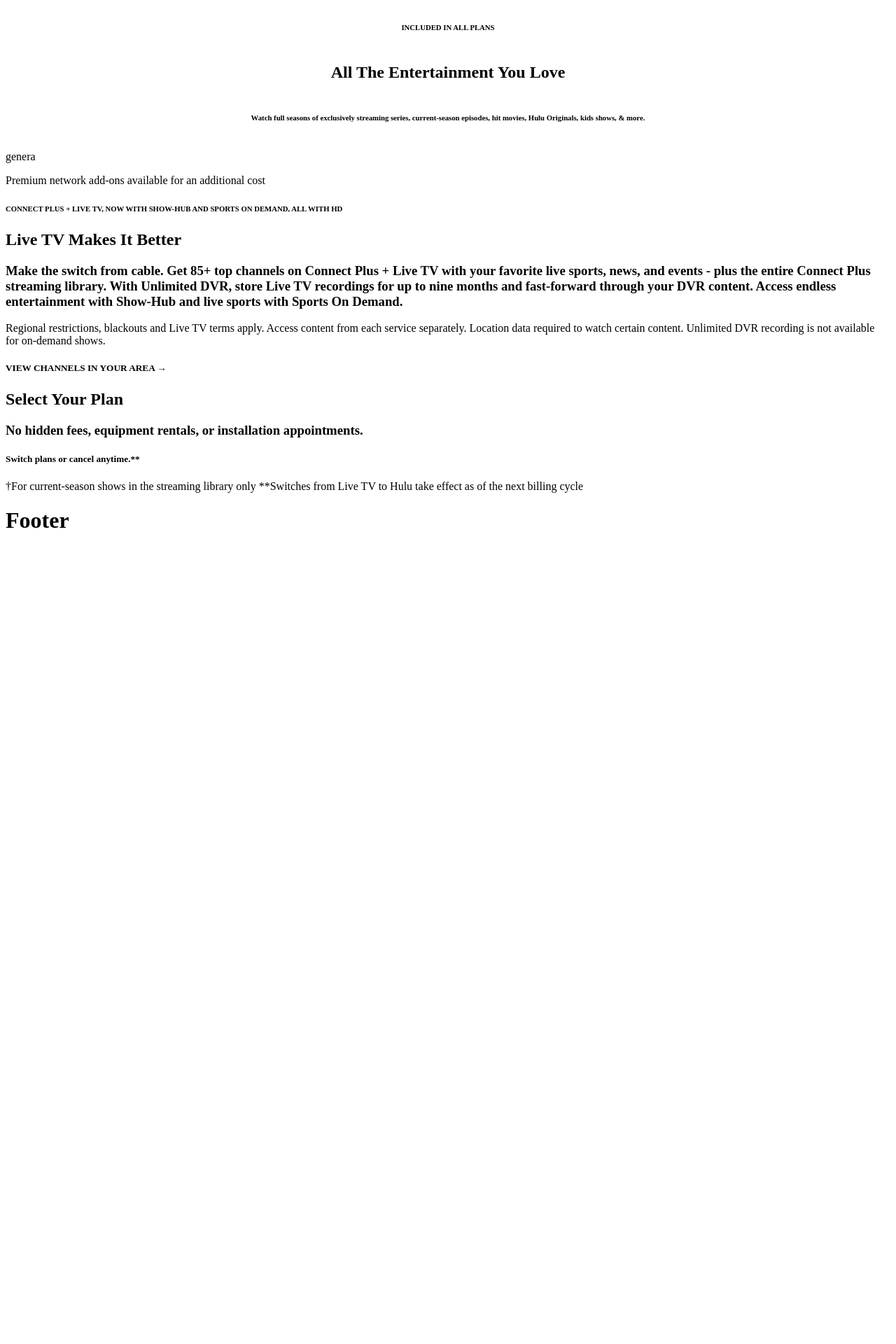
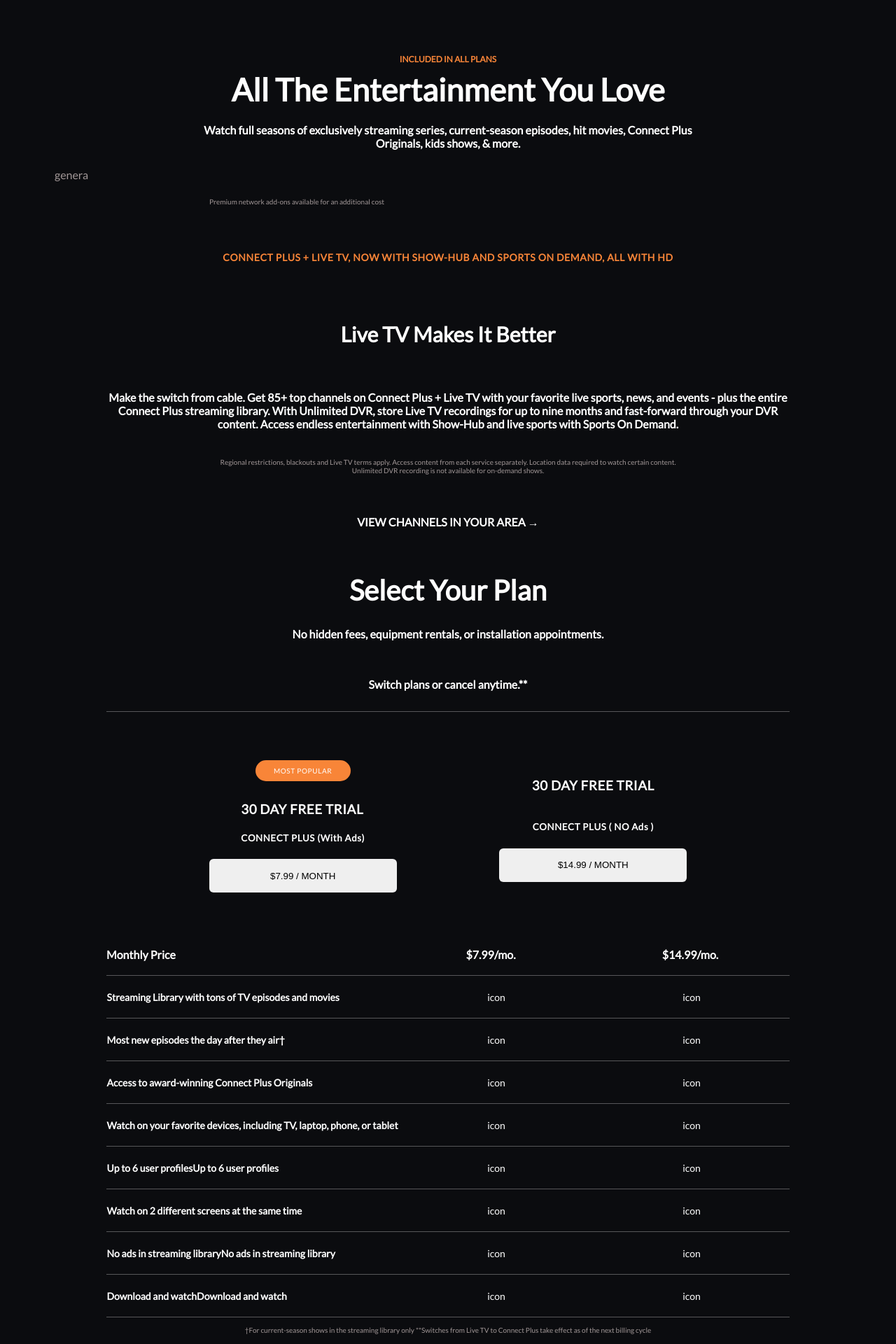
Before and after one commit to Karely3412/react-capstone, a React (Create React App) app: page / in a window 1280 px wide. Shown: the top 1920 px of the page at 70% size. Before the commit the page ends 800 px from the top, so only its background shows below. Built offline with nearby package versions, Linux system fonts and the light colour scheme.

Commit message:
worked on structure & scss files

```diff
--- a/src/components/App.js
+++ b/src/components/App.js
@@ -1,7 +1,9 @@
 import React from "react";
 import { BrowserRouter as Router, Switch, Route } from "react-router-dom";
+// import { FontAwesomeIcon } from "@fortawesome/react-fontawesome";
 
 import "./styles/app.scss";
+// import initIcons from "./styles/icons";
 import About from "./pages/About";
 import Contact from "./pages/Contact";
 import Gallery from "./pages/Gallery";
--- a/src/components/pages/Landing.js
+++ b/src/components/pages/Landing.js
@@ -14,11 +14,11 @@
             </div>
 
             <div className="title-container">
-              <h6>
-                Watch full seasons of <span>exclusively</span> streaming series,
-                current-season episodes, hit movies, Hulu Originals, kids shows,
-                & more.
-              </h6>
+              <h3>
+                Watch full seasons of exclusively streaming series,
+                current-season episodes, hit movies, Connect Plus Originals,
+                kids shows, & more.
+              </h3>
             </div>
           </div>
         </header>
@@ -36,9 +36,7 @@
 
             <div className="content-card">
               <div className="title-container">
-                <p>
-                  <span>genera</span>
-                </p>
+                <p>genera</p>
                 {/* THIS SHOULD BE LAYING ON TOP OF POSTER/IMG */}
               </div>
               {/* we need to get a picutre of each genera and display it with the title & poster w/ a link routing it to the gallery page. */}
@@ -115,24 +113,115 @@
             <div className="context-wrapper4">
               <h5>Switch plans or cancel anytime.**</h5>
             </div>
+
+            <div className="horiz-rule"></div>
           </div>
 
-          {/* <div className="buttons-section">
-            <div className="togg-wrapper">
-              <label class="switch">
-                <input type="checkbox" />
-                <span class="slider round"></span>
-              </label>
+          <div className="buttons-section">
+            <div className="content-column">
+              <div className="text">
+                <p>MOST POPULAR</p>
+              </div>
+              <div className="context-column">
+                <h3>30 DAY FREE TRIAL</h3>
+                <h5>CONNECT PLUS (With Ads)</h5>
+              </div>
+
+              <button>$7.99 / MONTH</button>
             </div>
-          </div> */}
+            <div className="content-column">
+              <h3>30 DAY FREE TRIAL</h3>
+              <h5>CONNECT PLUS ( NO Ads )</h5>
+              <button>$14.99 / MONTH</button>
+            </div>
+          </div>
 
-          {/* <div className="table-content"></div> */}
+          <div className="table-content">
+            <thead>
+              <th>Monthly Price</th>
+              <th>$7.99/mo.</th>
+              <th>$14.99/mo.</th>
+            </thead>
+
+            <div className="horiz-rule"></div>
+
+            <tbody>
+              <tr>
+                <th>Streaming Library with tons of TV episodes and movies</th>
+                <td>icon</td>
+                <td>icon</td>
+              </tr>
+
+              <div className="horiz-rule"></div>
+
+              <tr>
+                <th>Most new episodes the day after they air†</th>
+                <td>icon</td>
+                <td>icon</td>
+              </tr>
+
+              <div className="horiz-rule"></div>
+
+              <tr>
+                <th>Access to award-winning Connect Plus Originals</th>
+                <td>icon</td>
+                <td>icon</td>
+              </tr>
+
+              <div className="horiz-rule"></div>
+
+              <tr>
+                <th>
+                  Watch on your favorite devices, including TV, laptop, phone,
+                  or tablet
+                </th>
+                <td>icon</td>
+                <td>icon</td>
+              </tr>
+
+              <div className="horiz-rule"></div>
+
+              <tr>
+                <th>Up to 6 user profilesUp to 6 user profiles</th>
+                <td>icon</td>
+                <td>icon</td>
+              </tr>
+
+              <div className="horiz-rule"></div>
+
+              <tr>
+                <th>Watch on 2 different screens at the same time</th>
+                <td>icon</td>
+                <td>icon</td>
+              </tr>
+
+              <div className="horiz-rule"></div>
+
+              <tr>
+                <th>No ads in streaming libraryNo ads in streaming library</th>
+                <td>icon</td>
+                <td>icon</td>
+              </tr>
+
+              <div className="horiz-rule"></div>
+
+              <tr>
+                <th>Download and watchDownload and watch</th>
+                <td>icon</td>
+                <td>icon</td>
+              </tr>
+              <div className="horiz-rule"></div>
+            </tbody>
+          </div>
           <div className="sub-context-wrapper">
             <p>
               †For current-season shows in the streaming library only **Switches
-              from Live TV to Hulu take effect as of the next billing cycle
+              from Live TV to Connect Plus take effect as of the next billing
+              cycle
             </p>
           </div>
+
+          <div className="horiz-rule"></div>
 
           <div className="icon-wrapper">
             {/* UP ARROW ICON to take me back to the top & give it pulsing animation*/}
--- a/src/components/styles/common/common.scss
+++ b/src/components/styles/common/common.scss
@@ -1,6 +1,24 @@
-// body {
-// //   font-family: ;
+@import url("https://fonts.googleapis.com/css2?family=Lato&display=swap");
 
-// h6{}
+body {
+  background-color: $off-black;
+  font-family: "Lato", sans-serif;
 
-// }
+  h2 {
+    color: $white;
+  }
+  h3 {
+    color: $white;
+  }
+  h5 {
+    color: $white;
+  }
+
+  h6 {
+    color: $orange;
+  }
+
+  p {
+    color: $grey;
+  }
+}
--- a/src/components/styles/common/mixins.scss
+++ b/src/components/styles/common/mixins.scss
@@ -1,6 +1,37 @@
-@mixin flexCenter {
+@mixin flexCenter($flex-direc, $just-cont, $align-items) {
   display: flex;
-  flex-direction: column;
-  justify-content: center;
-  align-items: center;
+  flex-direction: $flex-direc;
+  justify-content: $just-cont;
+  align-items: $align-items;
 }
+
+@mixin contentSize($height, $width) {
+  height: $height;
+  width: $width;
+}
+
+@mixin borderTop($width, $style, $color) {
+  border-top: $width, $style, $color;
+}
+
+@mixin borderBottom($width, $style, $color) {
+  border-bottom: $width, $style, $color;
+}
+
+@mixin borderRadius($bord-rad) {
+  border-radius: $bord-rad;
+  border: none;
+}
+
+@mixin duoPadMar($padding, $margin) {
+  padding: $padding;
+  margin: $margin;
+}
+
+@mixin fontSize($size) {
+  font-size: $size;
+}
+
+@mixin textAlign($text-align) {
+  text-align: $text-align;
+}
--- a/src/components/styles/common/variables.scss
+++ b/src/components/styles/common/variables.scss
@@ -1,4 +1,5 @@
-$black: black;
-$black: white;
-$black: rgb(162, 152, 152);
-$black: rgb(251, 131, 10);
+$off-black: #0b0c0f;
+$white: white;
+$grey: rgb(162, 152, 152);
+$light-grey: hsla(0, 0%, 78.4%, 0.4);
+$orange: rgb(248, 133, 56);
--- a/src/components/styles/pages/landing.scss
+++ b/src/components/styles/pages/landing.scss
@@ -1,14 +1,35 @@
 .landing-main {
+  @include duoPadMar(70px, 0);
   header {
     .main-title-container {
-      @include flexCenter;
+      @include flexCenter(column, center, center);
       .title-container {
+        h6 {
+          @include flexCenter(column, center, center);
+          @include fontSize(12px);
+          @include contentSize(13px, 156.15px);
+          @include duoPadMar(0, 0);
+        }
       }
 
       .title-wrapper {
+        h2 {
+          @include flexCenter(column, center, center);
+          @include fontSize(45px);
+          @include textAlign(center);
+          @include contentSize(60, 976px);
+          @include duoPadMar(0, 10px);
+        }
       }
 
       .title-container {
+        h3 {
+          @include flexCenter(column, center, center);
+          @include fontSize(16px);
+          @include textAlign(center);
+          @include contentSize(59px, 759px);
+          @include duoPadMar(0, 0);
+        }
       }
     }
   }
@@ -25,8 +46,6 @@
       .content-card {
         .title-container {
           p {
-            span {
-            }
           }
         }
       }
@@ -37,61 +56,201 @@
 
     .sub-context-wrapper {
       p {
+        @include flexCenter(column, center, center);
+        @include fontSize(10px);
+        @include textAlign(center);
+        @include contentSize(25px, 692px);
+        @include duoPadMar(0, 0);
       }
     }
   }
 
   .context-container {
+    @include flexCenter(column, center, center);
+
     .title-container {
       h6 {
+        @include flexCenter(column, center, center);
+        @include fontSize(14px);
+        @include contentSize(134px, 976px);
+        @include duoPadMar(0, 0);
+        letter-spacing: 0.6px;
       }
     }
 
     .title-wrapper {
       h2 {
+        @include fontSize(30px);
       }
     }
 
     .context-wrapper3 {
       h3 {
+        @include flexCenter(column, center, center);
+        @include fontSize(16px);
+        @include textAlign(center);
+        @include contentSize(134px, 976px);
+        @include duoPadMar(0, 0);
       }
     }
 
     .sub-context-wrapper {
       p {
+        @include flexCenter(column, center, center);
+        @include fontSize(10px);
+        @include textAlign(center);
+        @include contentSize(25px, 692px);
+        @include duoPadMar(0, 0);
       }
     }
 
     .context-wrapper4 {
       h5 {
+        @include flexCenter(column, center, center);
+        @include fontSize(16px);
+        @include contentSize(134px, 976px);
+        @include duoPadMar(0, 0);
       }
     }
   }
 
   .plan-selection {
+    @include flexCenter(column, center, center);
     .main-title-contain {
+      @include flexCenter(column, center, center);
+
       .title-wrapper {
         h2 {
+          @include flexCenter(column, center, center);
+          @include fontSize(40px);
+          @include contentSize(60px, 976px);
+          @include duoPadMar(0, 0);
         }
       }
 
       .context-wrapper3 {
         h3 {
+          @include flexCenter(column, center, center);
+          @include fontSize(16px);
+          @include contentSize(65px, 976px);
+          @include duoPadMar(0, 0);
         }
       }
 
       .context-wrapper4 {
+        border-bottom: 1px solid $light-grey;
         h5 {
+          @include flexCenter(row, center, center);
+          @include fontSize(16px);
+          @include contentSize(25px, 976px);
         }
       }
+    }
 
-      .sub-context-wrapper {
-        p {
+    .buttons-section {
+      @include flexCenter(row, space-evenly, center);
+      @include contentSize(275px, 976px);
+      @include duoPadMar(0, 20px);
+      letter-spacing: 0.6px;
+
+      .logo-wrap {
+      }
+
+      .content-column {
+        @include flexCenter(column, center, center);
+        .text {
+          @include flexCenter(column, center, center);
+          @include duoPadMar(0, 10px);
+
+          p {
+            color: $white;
+            @include fontSize(10px);
+            @include flexCenter(none, center, center);
+          }
+          @include borderRadius(24px);
+          @include contentSize(30px, 136px);
+          background-color: $orange;
+        }
+        button {
+          @include contentSize(48px, 268px);
+          @include borderRadius(6px);
+        }
+
+        .context-colum {
+          h3 {
+            @include contentSize(48px, 268px);
+          }
+
+          h5 {
+            @include contentSize(48px, 268px);
+          }
         }
       }
+    }
 
-      .icon-wrapper {
+    .table-content {
+      thead {
+        color: $white;
+        @include flexCenter(row, space-between, center);
+        @include fontSize(16px);
+        @include contentSize(60px, 976px);
+        @include duoPadMar(0, 0);
+
+        th:first-child {
+          color: $white;
+          @include flexCenter(row, space-between, center);
+          @include fontSize(16px);
+          @include contentSize(60px, 406px);
+          @include duoPadMar(0, 0);
+        }
+
+        th {
+          color: $white;
+          @include flexCenter(row, center, center);
+          @include fontSize(16px);
+          @include contentSize(60px, 284px);
+          @include duoPadMar(0, 0);
+        }
       }
+      tbody {
+        tr {
+          @include flexCenter(row, center, center);
+          @include fontSize(16px);
+          @include contentSize(60px, 976px);
+          @include duoPadMar(0, 0);
+          th {
+            color: $white;
+            @include flexCenter(row, space-between, center);
+            @include fontSize(14px);
+            @include contentSize(60px, 417px);
+            @include duoPadMar(0, 0);
+          }
+          td {
+            color: $white;
+            @include flexCenter(column, center, center);
+            @include fontSize(14px);
+            @include contentSize(60px, 279px);
+            @include duoPadMar(0, 0);
+          }
+        }
+      }
+    }
+
+    .sub-context-wrapper {
+      p {
+        @include flexCenter(column, center, center);
+        @include fontSize(10px);
+        @include textAlign(end);
+        @include contentSize(25px, 692px);
+        @include duoPadMar(0, 5px);
+      }
+    }
+
+    .horiz-rule {
+      border-top: 1px solid $light-grey;
+    }
+
+    .icon-wrapper {
     }
   }
 }
```
Also changed, not shown: src/components/styles/icons.js (added, +8 -0 lines).
